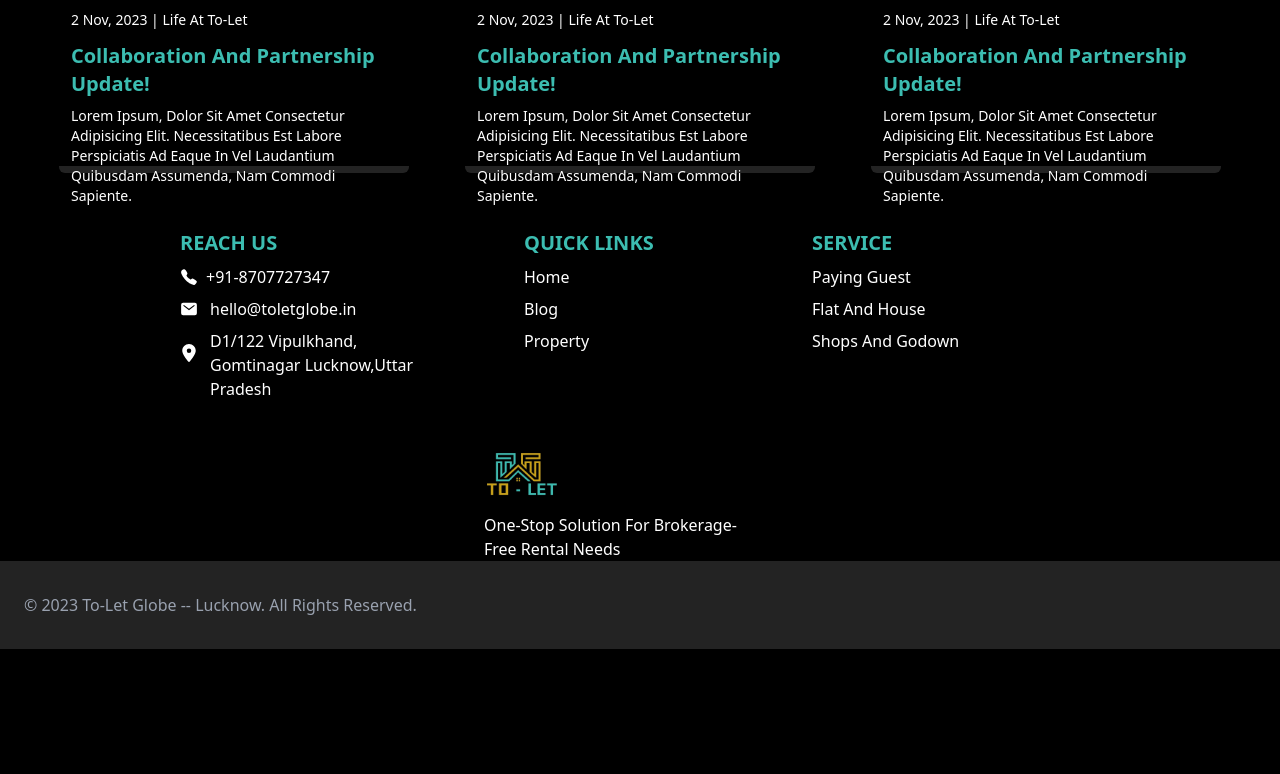
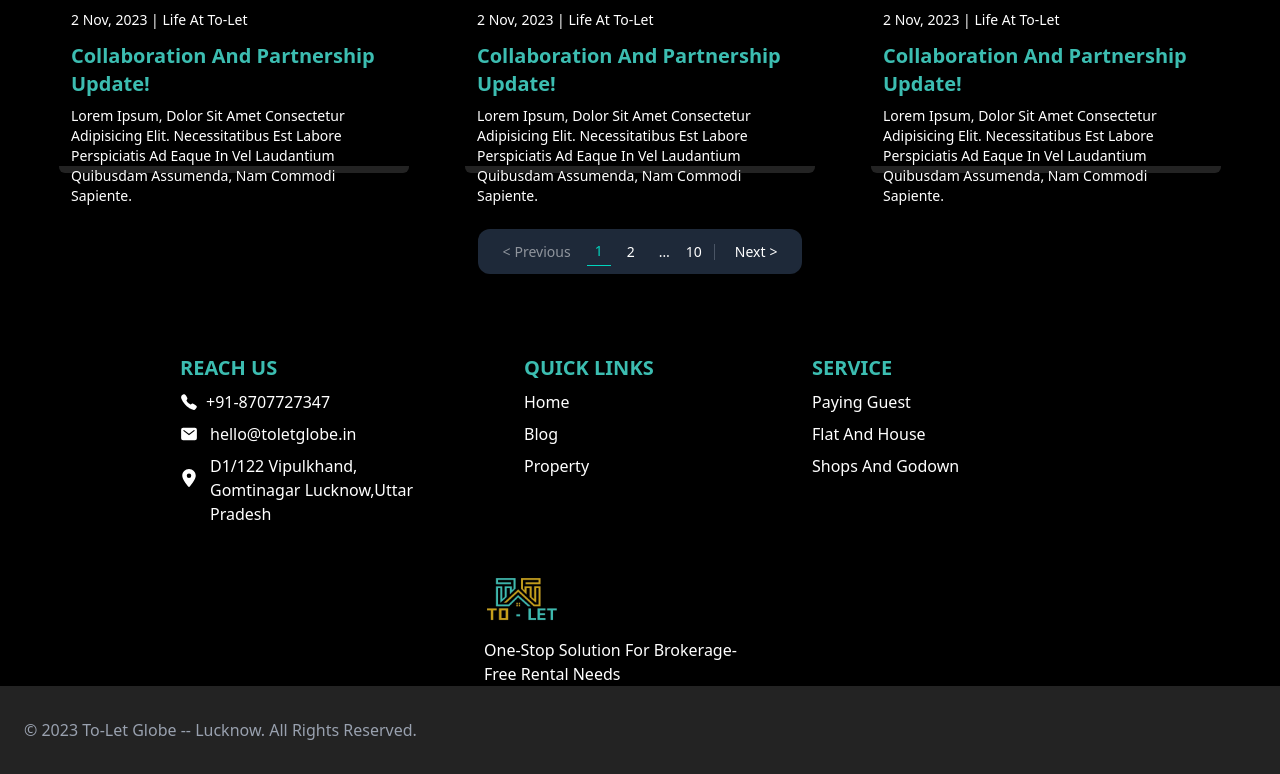
Before and after one commit to Istekhar-Arkam/To-Let-Globe, a React (Vite) app: page /blog in a window 1280 px wide. Shown: the part 1411-2185 px from the top of the page. Before the commit the page ends 2060 px from the top, so only its background shows below. Built offline with nearby package versions, Linux system fonts and the light colour scheme.

Commit message:
pagination done and  also the ui

```diff
--- /dev/null
+++ b/src/Global Components/Pagination.jsx
@@ -0,0 +1,25 @@
+import React from "react";
+
+const Pagination = () => {
+  return (
+    <div className="flex items-center justify-center py-6 lg:py-10">
+      <nav className="bg-gray-800 text-white rounded-xl py-2 flex items-center gap-2 lg:px-4">
+        <button className="flex items-center gap-1 px-2 py-1 text-sm text-white hover:text-teal-400 disabled:opacity-50" disabled>
+          <span>&lt;</span>
+          Previous
+        </button>
+        <button className="px-2 py-1 text-sm text-teal-400 border-b border-teal-400">1</button>
+        <button className="px-2 py-1 text-sm hover:text-teal-400">2</button>
+        <span className="px-2 py-1 text-sm">…</span>
+        <button className="py-1 text-sm hover:text-teal-400">10</button>
+        <div className="w-px h-4 bg-gray-600 mx-1"></div>
+        <button className="flex items-center gap-1 px-2 py-1 text-sm hover:text-teal-400">
+          Next
+          <span>&gt;</span>
+        </button>
+      </nav>
+    </div>
+  );
+};
+
+export default Pagination;
--- a/src/Pages/Blog.jsx
+++ b/src/Pages/Blog.jsx
@@ -3,6 +3,7 @@ import BigCard from "../Global Components/BigCard";
 import one from "../assets/Image/Blog/one.svg";
 import two from "../assets/Image/Blog/two.svg";
 import three from "../assets/Image/Blog/three.svg";
+import Pagination from "../Global Components/Pagination";
 
 const blogCard = [
   {
@@ -94,6 +95,7 @@ const Blog = () => {
           />
         ))}
       </div>
+      <center><Pagination/></center>
     </>
   );
 };
```
